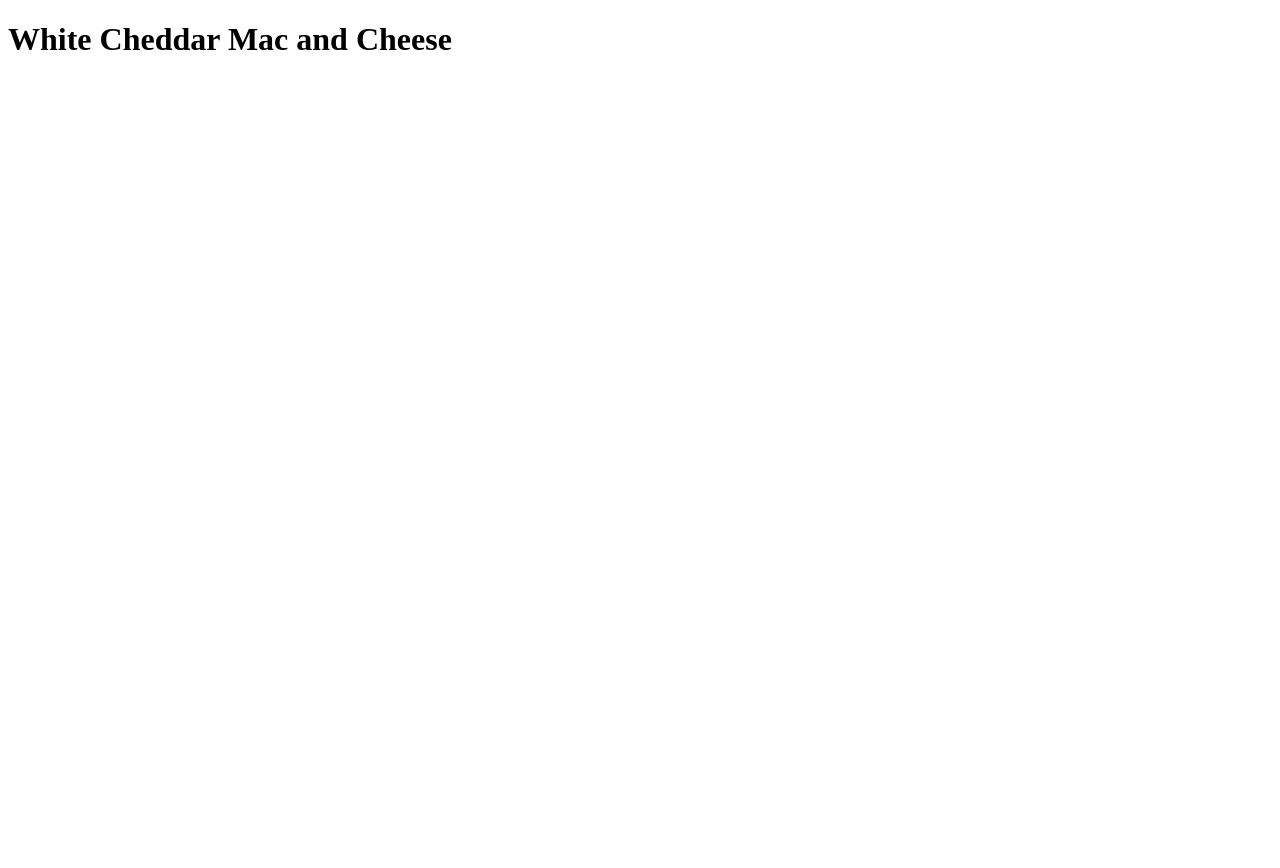
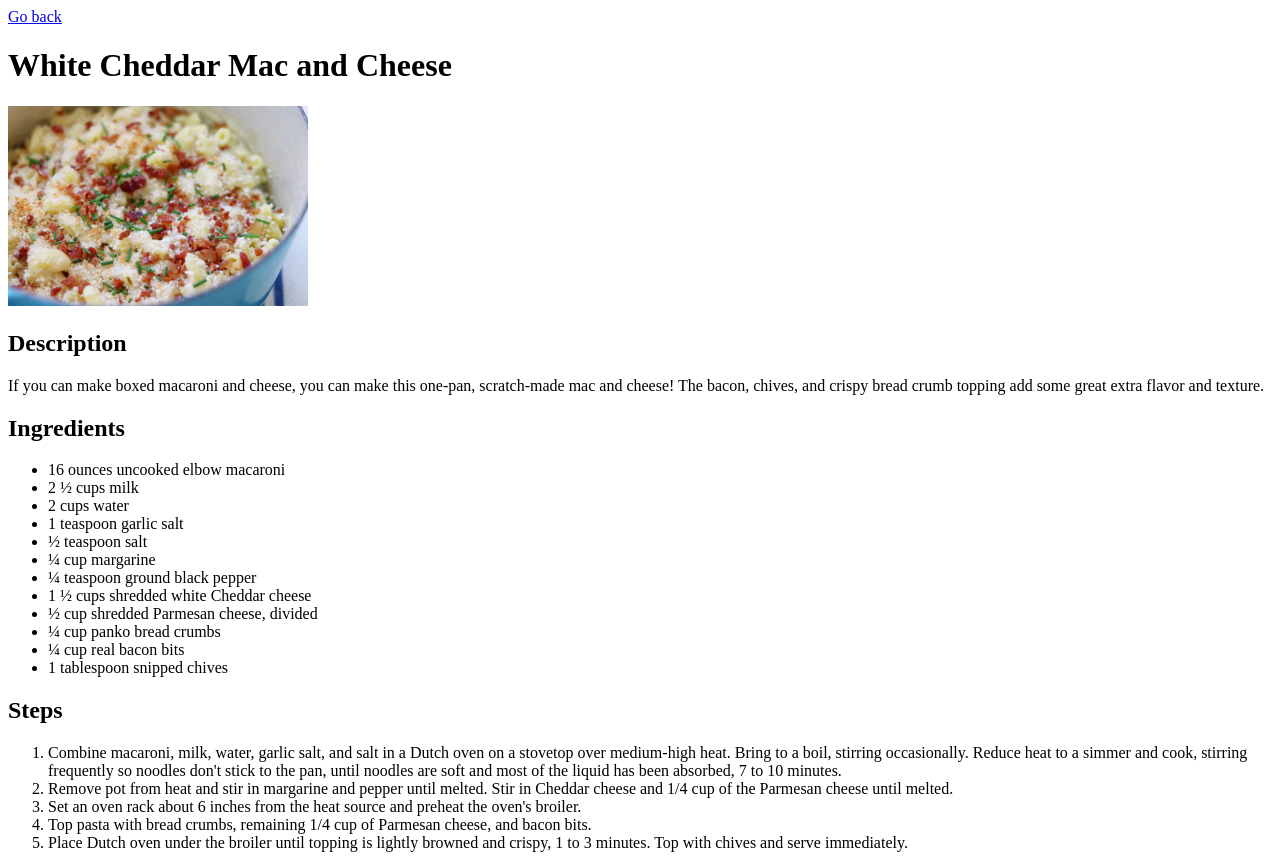
Before and after one commit to amrojjeh/odin-recipes, a plain HTML site: page recipes/cheddar.html in a window 1280 px wide. Before the commit the page ends 800 px from the top, so only its background shows below. Drawn offline with Linux system fonts and the light colour scheme.

Commit message:
Add iteration 3

```diff
--- a/recipes/cheddar.html
+++ b/recipes/cheddar.html
@@ -7,7 +7,34 @@
 	<link rel="stylesheet" href="">
 </head>
 <body>
+	<a href="../index.html">Go back</a>
 	<h1>White Cheddar Mac and Cheese</h1>
 	<!-- https://www.allrecipes.com/recipe/269006/one-pan-white-cheddar-mac-and-cheese/ -->
+	<img src="cheddar.webp" alt="Picture of the final recipe" width="300px"/>
+	<h2>Description</h2>
+	<p>If you can make boxed macaroni and cheese, you can make this one-pan, scratch-made mac and cheese! The bacon, chives, and crispy bread crumb topping add some great extra flavor and texture.</p>
+	<h2>Ingredients</h2>
+	<ul>
+		<li>16 ounces uncooked elbow macaroni</li>
+		<li>2 ½ cups milk</li>
+		<li>2 cups water</li>
+		<li>1 teaspoon garlic salt</li>
+		<li>½ teaspoon salt</li>
+		<li>¼ cup margarine</li>
+		<li>¼ teaspoon ground black pepper</li>
+		<li>1 ½ cups shredded white Cheddar cheese</li>
+		<li>½ cup shredded Parmesan cheese, divided</li>
+		<li>¼ cup panko bread crumbs</li>
+		<li>¼ cup real bacon bits</li>
+		<li>1 tablespoon snipped chives</li>
+	</ul>
+	<h2>Steps</h2>
+	<ol>
+		<li>Combine macaroni, milk, water, garlic salt, and salt in a Dutch oven on a stovetop over medium-high heat. Bring to a boil, stirring occasionally. Reduce heat to a simmer and cook, stirring frequently so noodles don't stick to the pan, until noodles are soft and most of the liquid has been absorbed, 7 to 10 minutes.</li>
+		<li>Remove pot from heat and stir in margarine and pepper until melted. Stir in Cheddar cheese and 1/4 cup of the Parmesan cheese until melted.</li>
+		<li>Set an oven rack about 6 inches from the heat source and preheat the oven's broiler.</li>
+		<li>Top pasta with bread crumbs, remaining 1/4 cup of Parmesan cheese, and bacon bits.</li>
+		<li>Place Dutch oven under the broiler until topping is lightly browned and crispy, 1 to 3 minutes. Top with chives and serve immediately.</li>
+	</ol>
 </body>
 </html>
```
Also changed, not shown: recipes/shrimp.html (+21 -0 lines), recipes/starbucks.html (+18 -0 lines), recipes/cheddar.webp (added), recipes/shrimp.webp (added), recipes/starbucks.webp (added).
